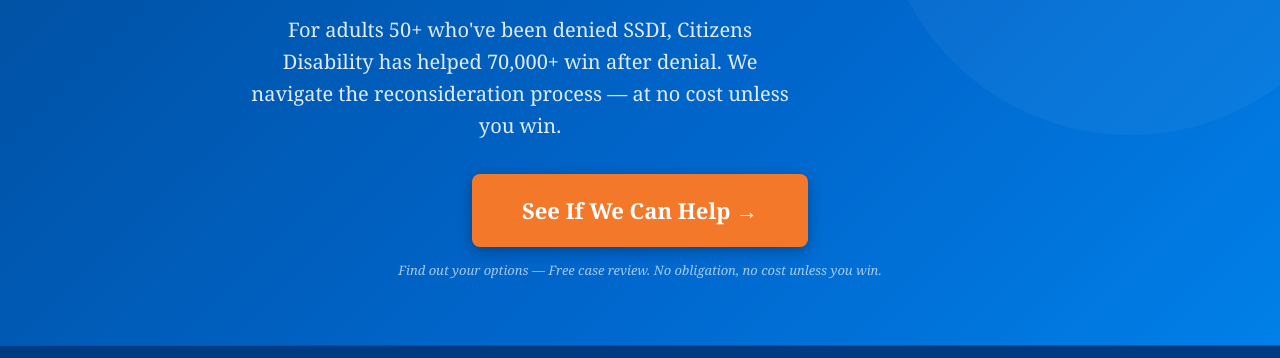
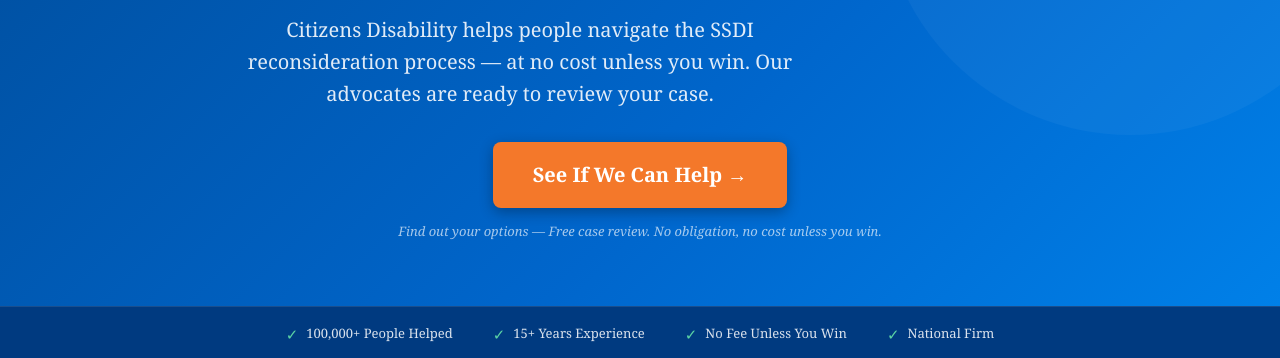
Before and after one commit to mdeldon/cd-landing-pages, a website: page tools/lp-review/lp1-reconsideration.html in a window 1280 px wide. Shown: the part 594-952 px from the top of the page. Drawn offline with nearby package versions, Linux system fonts and the light colour scheme; a web font is replaced by a local one.

Commit message:
LP1 clean with desktop styles in head

```diff
--- a/tools/lp-review/lp1-reconsideration.html
+++ b/tools/lp-review/lp1-reconsideration.html
@@ -580,6 +580,14 @@
     }
     .quiz-back-btn:hover { color: #004C99; }
   </style>
+  <style>
+    @media (min-width: 769px) {
+      .lp-hero-inner { text-align: center; max-width: 800px; margin: 0 auto; }
+      .lp-hero h1 { font-size: 52px; }
+      .lp-hero p { font-size: 20px; }
+      .lp-cta-btn { font-size: 20px; padding: 18px 40px; background: #f4782a; border-radius: 8px; font-weight: bold; box-shadow: 0 4px 14px rgba(0,0,0,0.3); }
+    }
+  </style>
 </head>
 <body>
 
@@ -598,7 +606,7 @@
 <div class="lp-hero">
   <div class="lp-hero-inner">
     <h1>You Were Denied.<br>That Doesn't Mean<br>It's Over.</h1>
-    <p>For adults 50+ who've been denied SSDI, Citizens Disability has helped 70,000+ win after denial. We navigate the reconsideration process — at no cost unless you win.</p>
+    <p>Citizens Disability helps people navigate the SSDI reconsideration process — at no cost unless you win. Our advocates are ready to review your case.</p>
     <a href="#quiz" class="lp-cta-btn">See If We Can Help →</a>
     <div class="lp-hero-tagline">Find out your options — Free case review. No obligation, no cost unless you win.</div>
   </div>
@@ -606,10 +614,10 @@
 
 <!-- ── TRUST BAR ── -->
 <div class="lp-trust-bar">
-  <div class="lp-trust-item"><span class="lp-trust-icon">✓</span> 70,000+ Won After Denial</div>
-  <div class="lp-trust-item"><span class="lp-trust-icon">✓</span> 15 Years in Business</div>
-  <div class="lp-trust-item"><span class="lp-trust-icon">✓</span> No Fees Unless You Win</div>
-  <div class="lp-trust-item"><span class="lp-trust-icon">✓</span> Lawyers & Advocates</div>
+  <div class="lp-trust-item"><span class="lp-trust-icon">✓</span> 100,000+ People Helped</div>
+  <div class="lp-trust-item"><span class="lp-trust-icon">✓</span> 15+ Years Experience</div>
+  <div class="lp-trust-item"><span class="lp-trust-icon">✓</span> No Fee Unless You Win</div>
+  <div class="lp-trust-item"><span class="lp-trust-icon">✓</span> National Firm</div>
 </div>
 
 <!-- ── SECTION: WHAT IS RECONSIDERATION ── -->
@@ -907,11 +915,3 @@
 </script>
 </body>
 </html>
-<style>
-@media (min-width: 769px) {
-  .lp-hero-inner { text-align: center !important; max-width: 800px; margin: 0 auto; }
-  .lp-hero h1 { font-size: 52px !important; }
-  .lp-hero p { font-size: 20px !important; }
-  .lp-cta-btn { font-size: 22px !important; padding: 20px 50px !important; background: #f4782a !important; border-radius: 8px; font-weight: bold; box-shadow: 0 4px 14px rgba(0,0,0,0.3); }
-}
-</style>
```
